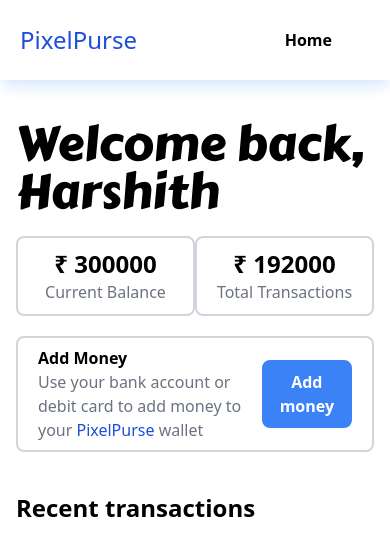
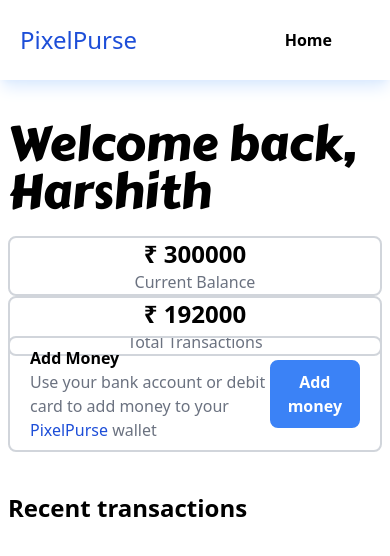
Before and after one commit to harshithm2508/PixelPurse, a React (Vite) app: page /dashboard in a window 390 px wide. Shown: the top 556 px of the page. Built offline with nearby package versions, Linux system fonts and the light colour scheme.

Commit message:
fixed flex-col on below sm screen size

```diff
--- a/src/components/AmountDisplay.tsx
+++ b/src/components/AmountDisplay.tsx
@@ -5,7 +5,7 @@ interface AmountDisplayProps{
 
 export function AmountDisplay({description, amount} : AmountDisplayProps){
     return(
-        <div className=" w-1/2 min-w-44 border-2 border-gray-300 flex flex-col justify-center rounded-lg ">
+        <div className=" w-full sm:w-1/2 min-w-44 border-2 border-gray-300 flex flex-col justify-center rounded-lg ">
             <div className=" font-bold text-2xl"><span>&#8377;</span>  {amount}</div>
             <div className=" text-base font-medium text-gray-500">{description}</div>
         </div>
--- a/src/pages/Dashboard.tsx
+++ b/src/pages/Dashboard.tsx
@@ -15,13 +15,13 @@ export default function Dashboard(){
     const first_name = userdata.firstName;
 
     return(
-        <div className=" h-screen-minus-20 flex flex-col items-start px-4 sm:px-10 md:px-16 lg:px-20 xl:px-30 2xl:px-40">
+        <div className=" h-screen-minus-20 flex flex-col items-start px-2 sm:px-10 md:px-16 lg:px-20 xl:px-30 2xl:px-40">
 
             {/* Greeting User */}
             <div className=" mt-10 text-5xl text font-good">Welcome back, {first_name}</div>
 
             {/* Total Transactions and Wallet balance */}
-            <div className=" mt-5 h-20 w-full flex flex-wrap text-center">
+            <div className=" mt-5 h-20 w-full flex flex-col sm:flex-row text-center">
                 {/* Wallet Balance  */}
                 <AmountDisplay amount={walletBal} description="Current Balance"/>
                 <AmountDisplay amount={totalTransactions} description="Total Transactions"/>
```
